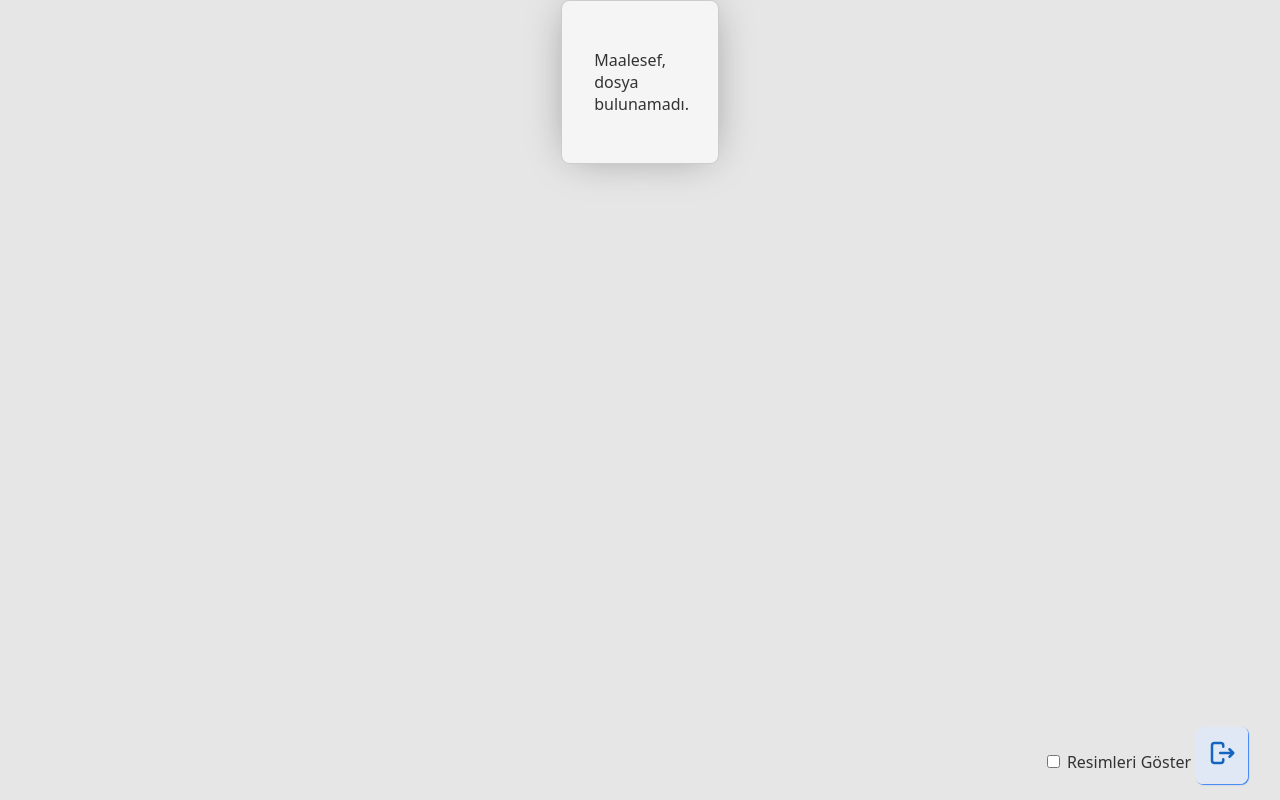
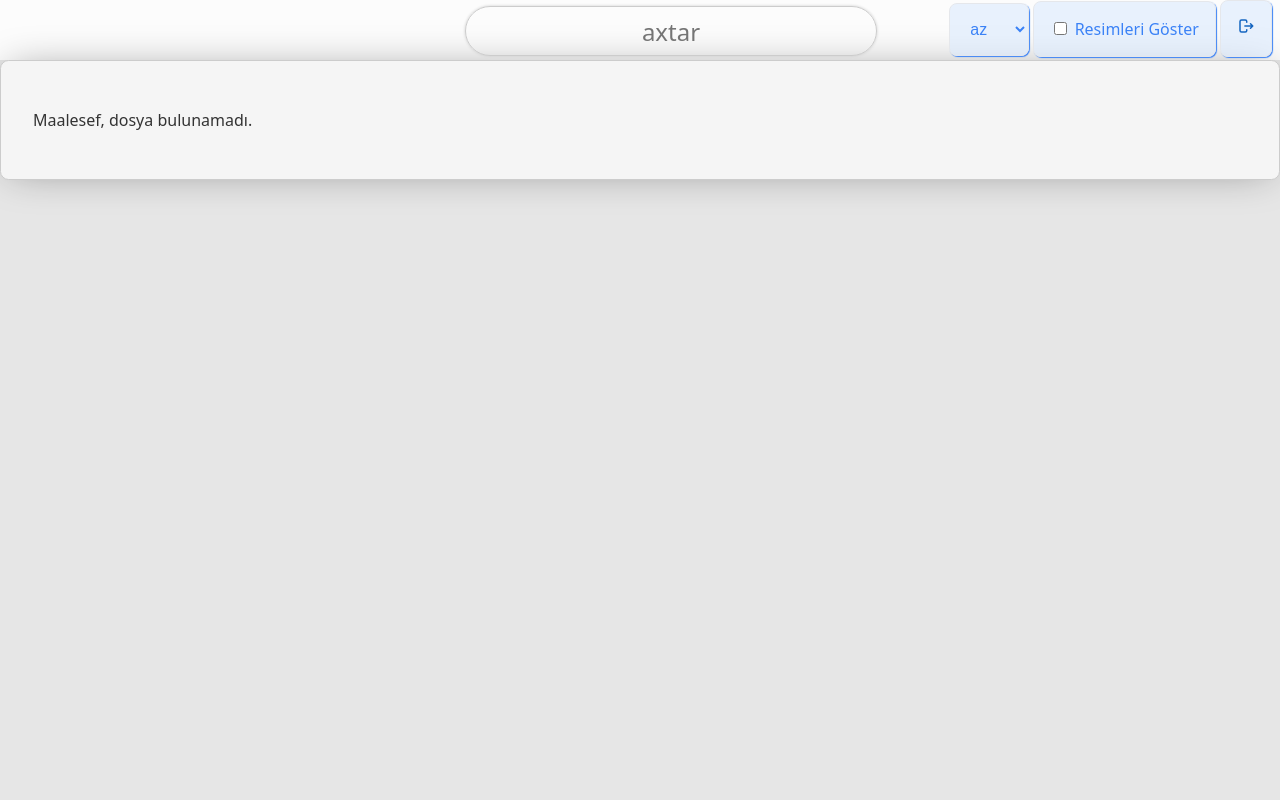
Before and after one commit to konkahoof/wstopsc, a Flask app: template templates/home.html in a window 1280 px wide. Run offline with Flask 3, Linux system fonts and the light colour scheme; the template is opened without the code that fills it, so the values that code supplies are empty.

Commit message:
Add files via upload

```diff
--- a/templates/home.html
+++ b/templates/home.html
@@ -16,14 +16,15 @@
         block-size: 100%;
         inline-size: 100%;
     }
-        body {/*
+    body {
+        /*
         min-block-size: 100%;
         min-inline-size: 100%;
         padding: 1rem;*/
         box-sizing: border-box;
         margin: 0;
 
-            display: grid;
+        /*display: grid;*/
         place-content: center;
         font-family: system-ui, sans-serif;
         background-color: var(--surface1);
@@ -45,6 +46,7 @@
         grid-auto-flow: column;
         grid-auto-columns: 10ch;
         gap: 2rem;
+        width: 100%;
 
         & > figure {
         display: grid;
@@ -98,11 +100,6 @@
         }
         }
     }
-        .logoutbtn {
-            position: fixed;
-            right: 2rem;
-            bottom: 1rem;
-        }
     .scrollbar{
         background: #F5F5F5;
         overflow-x: scroll;
@@ -121,10 +118,11 @@
         border-radius: 10px;
     }
     .btncon{
+        font-size: 16px;
         background-color: rgb(219 234 254 / 0.6);
         --tw-text-opacity: 1;
         color: rgb(59 130 246 / var(--tw-text-opacity));
-            padding: 0.65rem;
+        padding: 0.25rem .25rem .1rem;
         box-sizing: border-box;
         border-radius: 0.5rem;
         border: 1px solid #e5e7eb;
@@ -133,13 +131,19 @@
         --tw-border-spacing-y: 0;
         display: inline-block;
     }
+    .logoutbtn {
+        position: fixed;
+        right: .5rem;
+        top: 0rem;
+    }
+    .logoutbtn .btncon{padding: 1em 1em 1em;}
     .haberdivi img{display: none;}
     .haberdivi img,.haberdivi iframe,.haberdivi{  height: auto; max-width: 100% !important;}
-        .haberdivi{line-height: 22px;font-size: 17px;background: #ebf2fa;}
+    .haberdivi,.haberdivi h2{line-height: 22px;font-size: 17px;background: #ebf2fa;}
     .haberdivi hr{margin: 0;border: 1px solid #c72b2b;}
     .haberdivi div{margin:.9em 0;}
     .habergt{padding: 5px;}
-        .habergt .btncon{float: right;margin-top: -4px;padding: 0.3rem 0.3rem 0.1rem;}
+    .habergt .btncon{float: right;margin-top: -4px;}
     ol {
         counter-reset: li-counter;
         list-style: none;
@@ -173,24 +177,73 @@
         left: 50%;
         transform: translate(-50%, -50%);
         z-index: 1000;
-            border-radius: 34px;
+        border-radius: 50px;
         box-shadow: 0px 0px 11px #F44336;
     }
     .picactive{
         background: radial-gradient(hsl(0 0% 0% / 15%) 60%, transparent 0), radial-gradient(white 65%, transparent 0), linear-gradient(to top right, #2196F3, #0b30f1) !important;
     }
+    #search {
+        display: grid;
+        grid-area: search;
+        grid-template:
+            "search" 60px
+            / 350px;
+        justify-content: center;
+        align-content: center;
+        justify-items: stretch;
+        align-items: stretch;
+        background: hsl(0, 0%, 99%);
+    }
+    #search input {
+        text-align:center;
+        display: block;
+        grid-area: search;
+        -webkit-appearance: none;
+        appearance: none;
+        width: 100%;
+        height: 80%;
+        background: none;
+        padding: 0 30px 0 30px;
+        margin: 6px 0;
+        border: 1px solid #ccc;
+        box-shadow:0px 0px 3px #ccc;
+        border-radius: 100px;
+        font: 24px/1 system-ui, sans-serif;
+    }
+    .visited{background: #FBE9E7;border: 1px solid #c72b2b;}
 </style>
-
+<header>
+    <div id="search">
+        <input id="searchInput" aria-label="Saytlar üçün axtarış" placeholder="axtar"/>
+    </div>
+    <div class="logoutbtn">
+        <select id="languageSelect" onchange="filterLangSitesData()" class="btncon">
+            <option value="az">az</option>
+            <option value="ru">ru</option>
+            <option value="en">en</option>
+            <option value="fa">fa</option>
+            <option value="fr">fr</option>
+            <option value="de">de</option>
+            <option value="es">es</option>
+            <option value="ar">ar</option>
+            <option value="chn">chn</option>
+        </select>
+        <label class="btncon">
+            <input type="checkbox" id="toggleCheckbox">
+            Resimleri Göster
+        </label>
+        <a href="/logout" title="çıxış" class="btncon" ><svg width="18px" viewBox="0 0 24 24" xmlns="http://www.w3.org/2000/svg" fill="none">  <path stroke="#1565C0" stroke-linecap="round" stroke-linejoin="round" stroke-width="2" d="M20 12h-9.5m7.5 3l3-3-3-3m-5-2V6a2 2 0 00-2-2H6a2 2 0 00-2 2v12a2 2 0 002 2h5a2 2 0 002-2v-1"/></svg></a>
+    </div>
+</header>
 <section class="overflow-x scrollbar">
-
-        <div class="horizontal-friends-list">
     {% if sites %}
+    <div class="horizontal-friends-list" id="siteslist">
         {% for site in sites %}
-
-            <figure>
-                <picture id="pic_{{site }}">
-                    <a onclick='cls("{{site }}")' id="close_{{site }}" class="loadbtn btncon" title="bağla" style="display: none;" aria-label="{{site}} bağla"><svg fill="red" width="45px" viewBox="-6 -6 24 24" xmlns="http://www.w3.org/2000/svg" preserveAspectRatio="xMinYMin" class="jam jam-close"><path d='M7.314 5.9l3.535-3.536A1 1 0 1 0 9.435.95L5.899 4.485 2.364.95A1 1 0 1 0 .95 2.364l3.535 3.535L.95 9.435a1 1 0 1 0 1.414 1.414l3.535-3.535 3.536 3.535a1 1 0 1 0 1.414-1.414L7.314 5.899z' /></svg></a>
-                    <a onclick='getData("{{site }}")' id="hide_{{site }}" class="loadbtn btncon" title="Xəbərləri Göstər" aria-label="{{site}} Xəbərləri Göstər">
+        <figure data-lang="">
+            <picture id="pic_{{site}}">
+                <a onclick='cls("{{site}}")' id="close_{{site}}" class="loadbtn btncon" title="bağla" style="display: none;" aria-label="{{site}} bağla"><svg fill="red" width="45px" viewBox="-6 -6 24 24" xmlns="http://www.w3.org/2000/svg" preserveAspectRatio="xMinYMin" class="jam jam-close"><path d='M7.314 5.9l3.535-3.536A1 1 0 1 0 9.435.95L5.899 4.485 2.364.95A1 1 0 1 0 .95 2.364l3.535 3.535L.95 9.435a1 1 0 1 0 1.414 1.414l3.535-3.535 3.536 3.535a1 1 0 1 0 1.414-1.414L7.314 5.899z' /></svg></a>
+                <a onclick='getData("{{site}}")' id="hide_{{site}}" class="loadbtn btncon" title="Xəbərləri Göstər" aria-label="{{site}} Xəbərləri Göstər">
                     <svg width="45px" viewBox="0 0 48 48" version="1" xmlns="http://www.w3.org/2000/svg" enable-background="new 0 0 48 48">
                         <g fill="red"><path d="M13,13c0-3.3,2.7-6,6-6h10c3.3,0,6,2.7,6,6h4c0-5.5-4.5-10-10-10H19C13.5,3,9,7.5,9,13v11.2h4V13z"/>
                             <polygon points="4.6,22 11,30.4 17.4,22"/></g>
@@ -204,35 +257,36 @@
                     <img src="https://t1.gstatic.com/faviconV2?client=SOCIAL&type=FAVICON&fallback_opts=TYPE,SIZE,URL&size=16&url={{site}}" alt="{{site}}">
                 {% endif %}
             </picture>
-                <figcaption><a href="{{site }}" target="_blank" class="" title="sayta keç" aria-label="{{site}} sayta keç">{{site.split("/")[2]}}</a></figcaption>
+            <figcaption><a href="{{site}}" target="_blank" class="" title="sayta keç" aria-label="{{site}} sayta keç">{{site.split("/")[2]}}</a></figcaption>
             <span style="float: right;">
                 <!--svg width="16px" viewBox="0 0 24 24" xmlns="http://www.w3.org/2000/svg" fill="none"><path stroke="#1565C0" stroke-linecap="round" stroke-linejoin="round" stroke-width="2" d="M10 4H6a2 2 0 0 0-2 2v12a2 2 0 0 0 2 2h12a2 2 0 0 0 2-2v-4m-8-2 8-8m0 0v5m0-5h-5"/></svg>
                 <!--a href="/res?url={{site}}" target="_blank" class="btncon" title="json" aria-label="{{site}} json"><svg width="16px" viewBox="0 0 24 24" fill="none" xmlns="http://www.w3.org/2000/svg"><path d="M14 19H16C17.1046 19 18 18.1046 18 17V14.5616C18 13.6438 18.6246 12.8439 19.5149 12.6213L21.0299 12.2425C21.2823 12.1794 21.2823 11.8206 21.0299 11.7575L19.5149 11.3787C18.6246 11.1561 18 10.3562 18 9.43845V5H14" stroke="#1565C0" stroke-width="2"/><path d="M10 5H8C6.89543 5 6 5.89543 6 7V9.43845C6 10.3562 5.37541 11.1561 4.48507 11.3787L2.97014 11.7575C2.71765 11.8206 2.71765 12.1794 2.97014 12.2425L4.48507 12.6213C5.37541 12.8439 6 13.6438 6 14.5616V19H10" stroke="#1565C0" stroke-width="2"/></svg></a-->
             </span>
         </figure>
         {% endfor %}
+    </div>
     {% else %}
         <p>Maalesef, dosya bulunamadı.</p>
     {% endif %}
-        </div>
-
 </section>
-    <section class="cardbox" style="max-width: 500px;min-width: 200px;min-height: 300px;margin: 10px auto;padding: 1rem;" id="blok">
+<section class="cardbox" style="max-width: 500px;min-width: 250px;min-height: 400px;margin: 10px auto;padding: 1rem;" id="blok">
     <div id="site" style="margin-left: 6%;font-size: 3ch;margin: 1ch 1ch;"></div>
     <hr style="width: 20%;margin: 0px 30px;border: 1px solid #0B5AA2;">
     <ol id="veri_"></ol>
 </section>
-    <div class="logoutbtn">
-
-        <label>
-            <input type="checkbox" id="toggleCheckbox">
-            Resimleri Göster
-        </label>
-        <a href="/logout" title="çıxış" class="btncon"><svg width="30px" viewBox="0 0 24 24" xmlns="http://www.w3.org/2000/svg" fill="none">  <path stroke="#1565C0" stroke-linecap="round" stroke-linejoin="round" stroke-width="2" d="M20 12h-9.5m7.5 3l3-3-3-3m-5-2V6a2 2 0 00-2-2H6a2 2 0 00-2 2v12a2 2 0 002 2h5a2 2 0 002-2v-1"/></svg></a>
-    </div>
 
     <script>
-
+        document.getElementById('searchInput').addEventListener('keyup', function() {
+            let filterValue = this.value.toLowerCase();
+            let items = document.querySelectorAll('#siteslist figure');
+            items.forEach(function(item) {
+                if(item.textContent.toLowerCase().includes(filterValue)) {
+                    item.style.display = '';
+                } else {
+                    item.style.display = 'none';
+                }
+            });
+        });
         // Daha önce tıklanmış div elemanlarını yerel depolamada saklamak için fonksiyon
         function markDivAsVisited(id) {
             let visitedIds = JSON.parse(localStorage.getItem('visitedIds')) || [];
@@ -247,7 +301,7 @@
             visitedIds.forEach(id => {
                 let div = document.querySelector(`div[data-id="${id}"]`);
                 if (div) {
-                    div.style.backgroundColor = 'yellow'; // Örneğin sarı arka plan rengi
+                    div.classList.add('visited'); // Örneğin sarı arka plan rengi
                 }
             });
         }
@@ -255,11 +309,9 @@
         document.addEventListener('click', (event) => {
             if (event.target.matches('div[data-id]')) {
                 markDivAsVisited(event.target.getAttribute('data-id'));
-                console.log( event.target)
-                event.target.style.backgroundColor = 'yellow'; // Tıklanan div'in arka plan rengini değiştir
+                event.classList.add('visited'); // Tıklanan div'in arka plan rengini değiştir
             }
         });
-
 
 
         document.getElementById('toggleCheckbox').addEventListener('change', function() {
```
Lines whose indentation alone changed are shown as unchanged.
